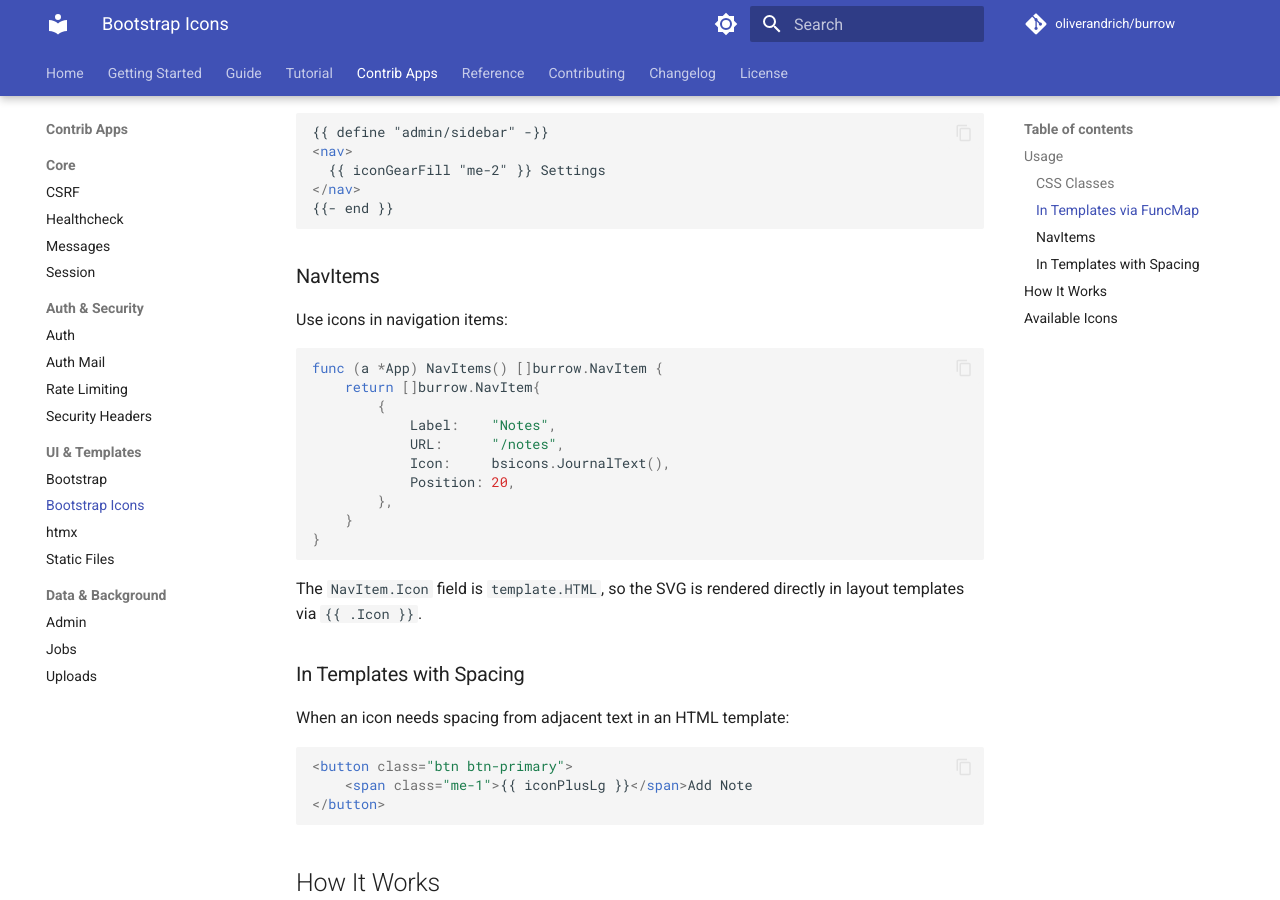
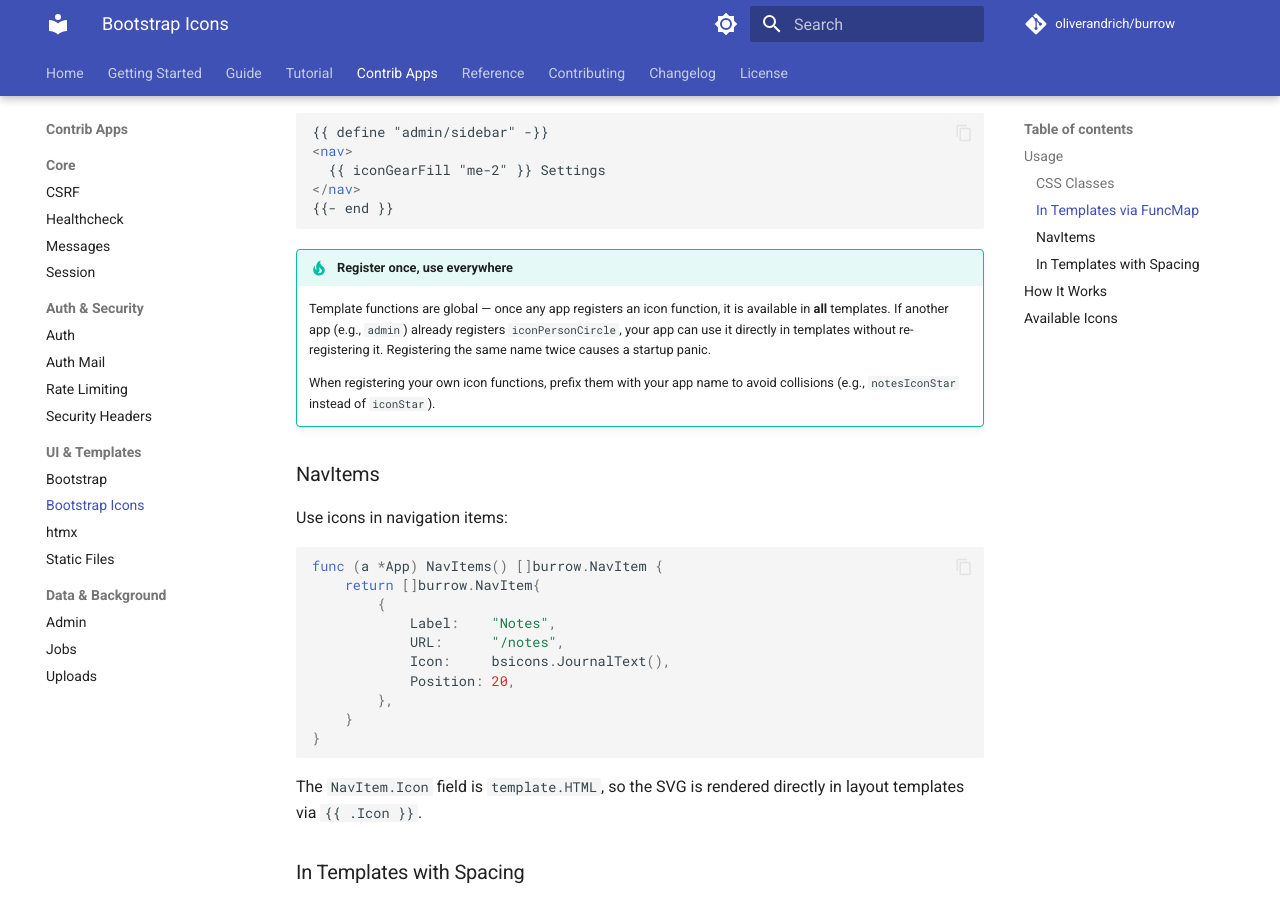
Before and after one commit to oliverandrich/burrow, an MkDocs documentation site: the page built from docs/contrib/bsicons.md, in a window 1280 px wide and 900 px high, scrolled down 879 px. Built offline with MkDocs 1.6.1 and Material for MkDocs 9.7.7, drawn with Linux system fonts in a browser that asks for light colours; comment, search, counter and statistics services are not loaded.

Commit message:
docs: document FuncMap collision avoidance and icon registration best practices

````diff
--- a/docs/contrib/bsicons.md
+++ b/docs/contrib/bsicons.md
@@ -41,6 +41,11 @@ Apps that need icons in templates register them via `HasFuncMap`. For example, t
 </nav>
 {{- end }}
 ```
+
+!!! tip "Register once, use everywhere"
+    Template functions are global — once any app registers an icon function, it is available in **all** templates. If another app (e.g., `admin`) already registers `iconPersonCircle`, your app can use it directly in templates without re-registering it. Registering the same name twice causes a startup panic.
+
+    When registering your own icon functions, prefix them with your app name to avoid collisions (e.g., `notesIconStar` instead of `iconStar`).
 
 ### NavItems
 
````
Also changed, not shown: docs/reference/interfaces.md (+5 -0 lines).
